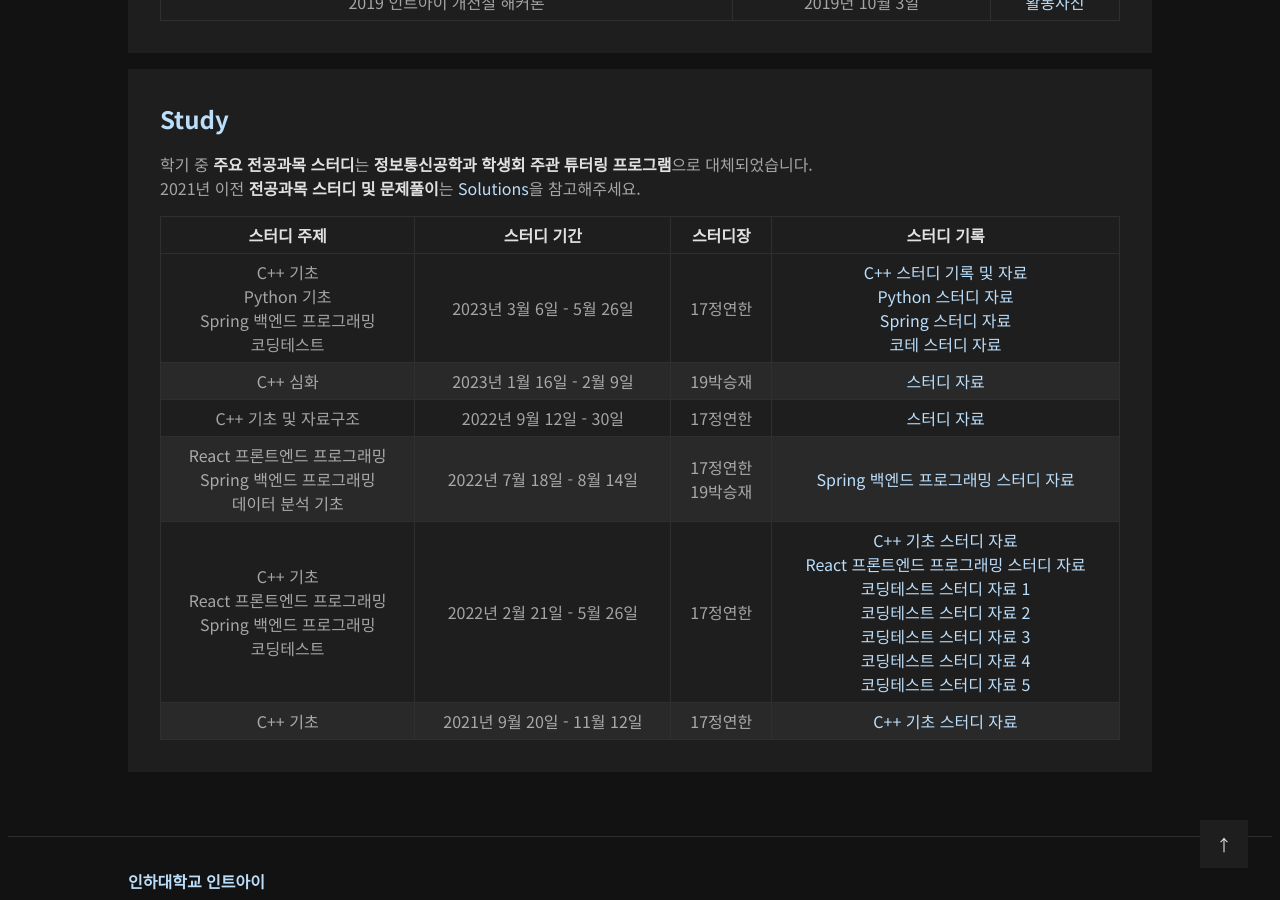
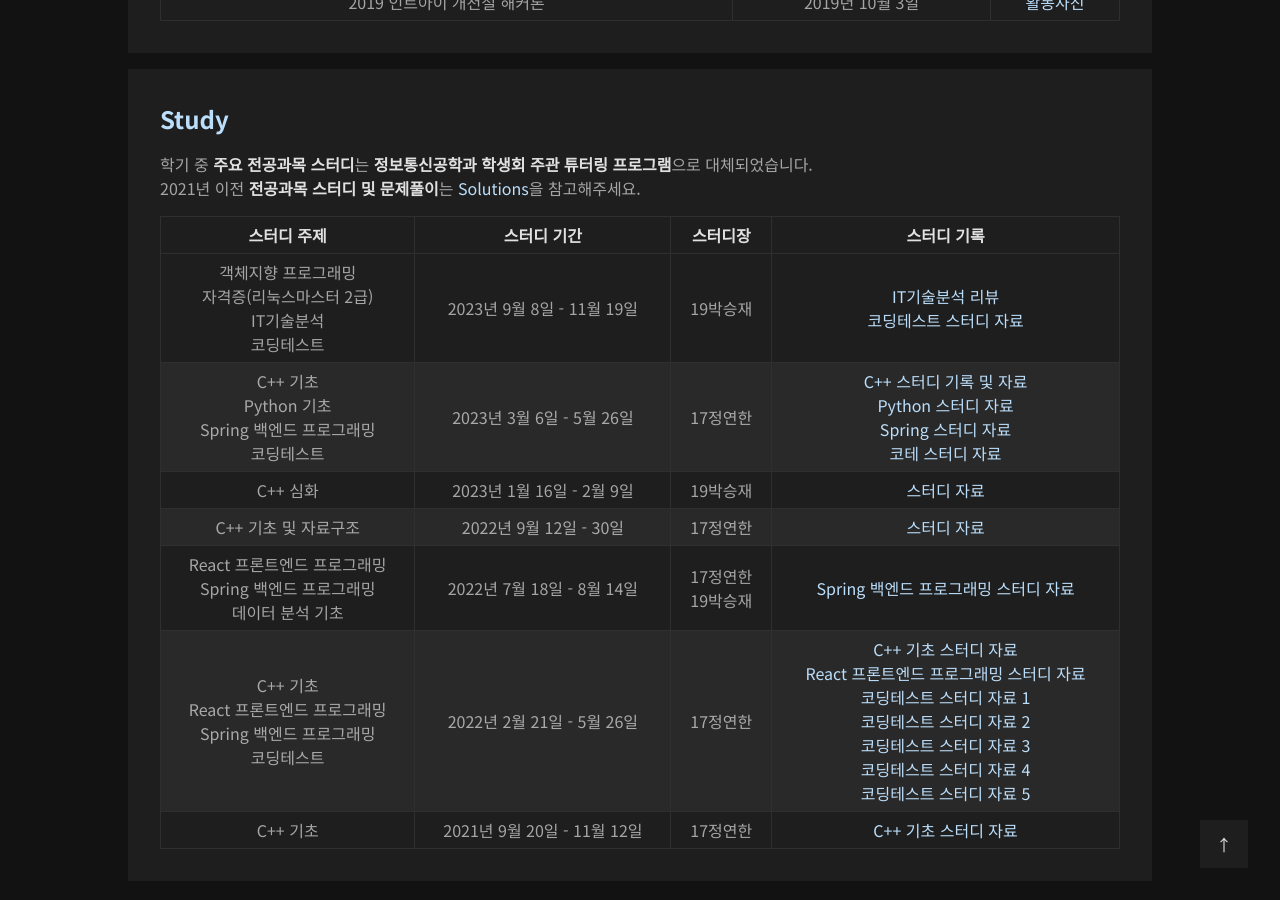
Before and after one commit to int-i/int-i.github.io, a Jekyll site: the page built from resources.html, in a window 1280 px wide and 900 px high, scrolled down 701 px. Built offline with Jekyll 4.4.1, drawn with Linux system fonts in a browser that asks for light colours.

Commit message:
Update study list

```diff
--- a/resources.html
+++ b/resources.html
@@ -92,6 +92,20 @@ title: 자료실
           <tbody>
             <tr>
               <td>
+                객체지향 프로그래밍<br>
+                자격증(리눅스마스터 2급)<br>
+                IT기술분석<br>
+                코딩테스트
+              </td>
+              <td>2023년 9월 8일 - 11월 19일</td>
+              <td>19박승재</td>
+              <td>
+                <a href="https://int-i.github.io/retrospective/2023-11-09/it-study/">IT기술분석 리뷰</a><br />
+                <a href="https://github.com/int-i/2023-2-coding-test-study">코딩테스트 스터디 자료</a><br />
+              </td>
+            </tr>
+            <tr>
+              <td>
                 C++ 기초<br>
                 Python 기초<br>
                 Spring 백엔드 프로그래밍<br>
```
